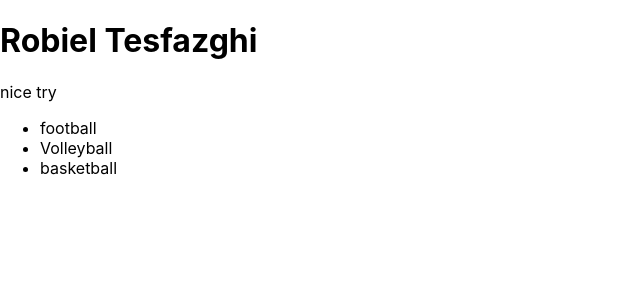
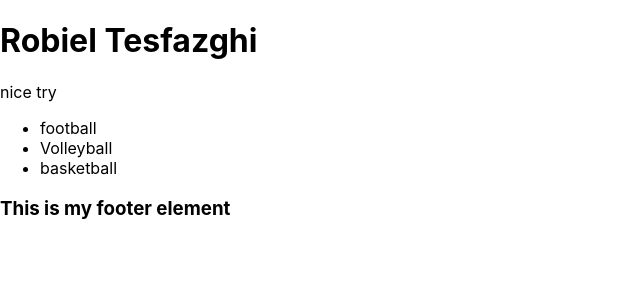
Before and after one commit to RobielFvaj/tutorial, a React (Create React App) app: page / in a window 1280 px wide. Shown: the top 300 px of the page, without its empty margins (0-640 px from the left). Built offline with nearby package versions, Linux system fonts and the light colour scheme.

Commit message:
Parent/Child Components

```diff
--- /dev/null
+++ b/src/App.js
@@ -0,0 +1,14 @@
+import React from "react"
+import MyInfo from './components/MyInfo'
+import Footer from './components/Footer'
+
+function App(){
+  return (
+    <div>
+      <MyInfo />
+      <Footer />
+    </div>
+  )
+}
+
+export default App
--- /dev/null
+++ b/src/components/Footer.js
@@ -0,0 +1,11 @@
+import React from 'react'
+
+function Footer (){
+  return (
+    <footer>
+      <h3>This is my footer element</h3>
+    </footer>
+  )
+}
+
+export default Footer
--- a/src/index.js
+++ b/src/index.js
@@ -2,7 +2,10 @@ import React from 'react';
 import ReactDOM from 'react-dom';
 import './index.css';
 import MyInfo from './components/MyInfo'
+import App from './App'
 
 
 
-ReactDOM.render(<MyInfo />, document.getElementById('root'))
+//ReactDOM.render(<MyInfo />, document.getElementById('root'))
+
+ReactDOM.render(<App />, document.getElementById('root'))
```
